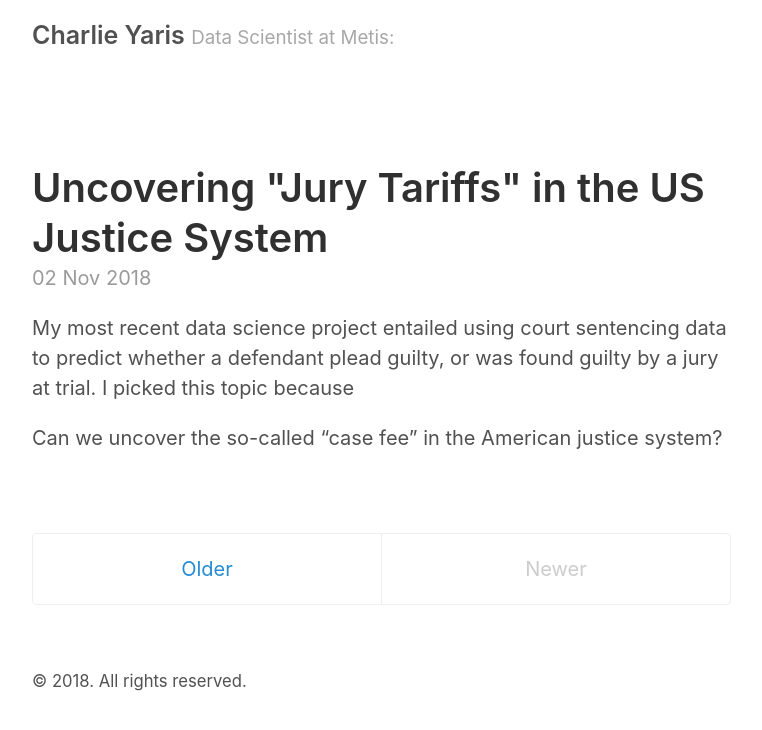
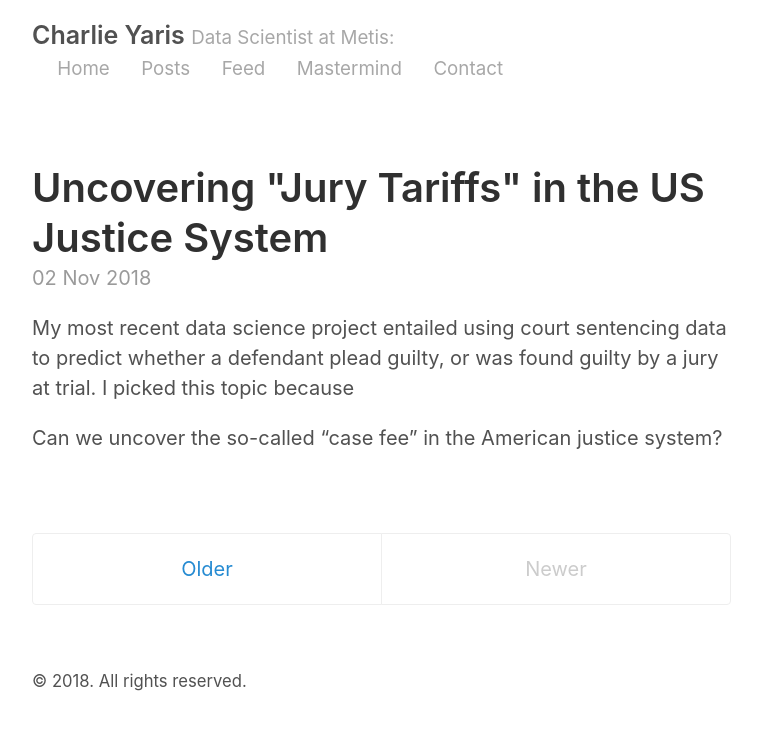
Before and after one commit to cyaris/cyaris.github.io-original, a Jekyll site: the page built from index.html, in a window 1280 px wide. Shown: the top 730 px of the page, without its empty margins (258-1020 px from the left). Built offline with Jekyll 4.4.1, drawn with Linux system fonts in a browser that asks for light colours; the list of posts is cut into pages by our own code.

Commit message:
Reverted some updated jekyll settings.

```diff
--- a/_layouts/default.html
+++ b/_layouts/default.html
@@ -9,7 +9,7 @@
           <small>{{ site.tagline }}:</small><br>
           {% for page in site.pages_list %}
           &nbsp;&nbsp;&nbsp;
-          <small><a href="{{ site.baseurl }}{{ post.url }}"></a></small>
+          <small><a href="{{ page[1]  }}">{{ page[0] }}</a></small>
           {% endfor %}
         </h3>
       </header>
--- a/index.html
+++ b/index.html
@@ -7,6 +7,7 @@
   {% for post in paginator.posts %}
   <article class="post">
     <h1 class="post-title">
+      <a href="{{ site.baseurl }}{{ post.url }}">
         {{ post.title }}
       </a>
     </h1>
```
